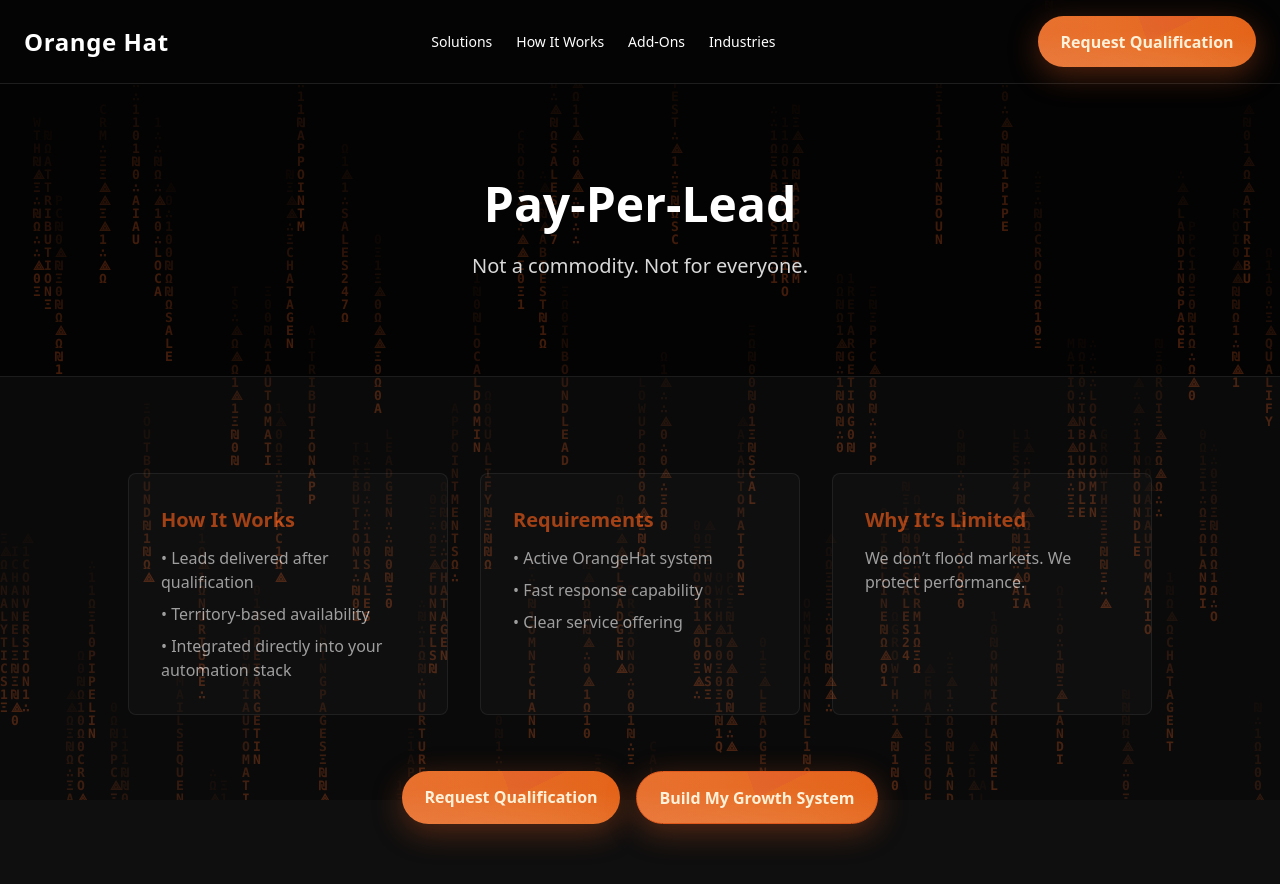
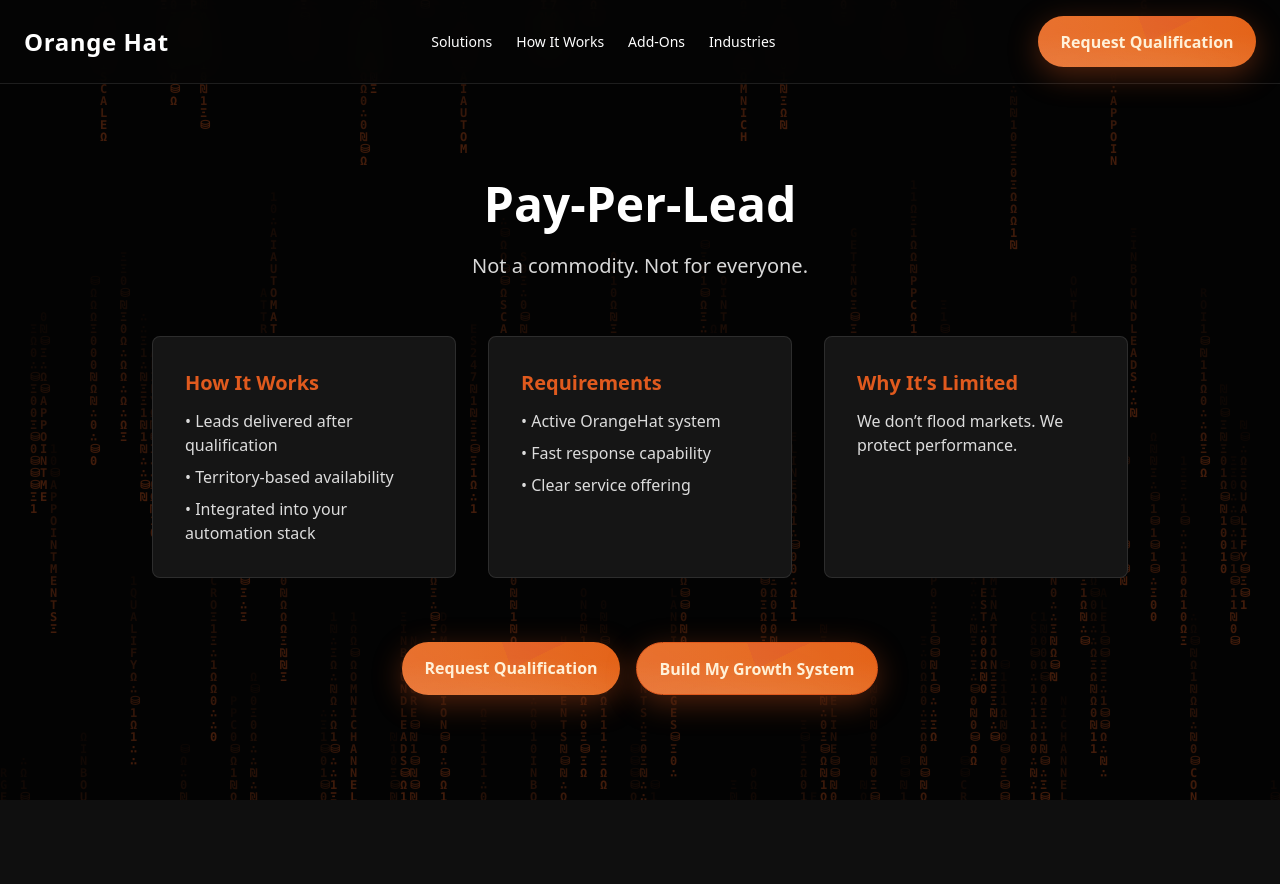
Before and after one commit to MrOrangeUS/orangehat-marketing, a Next.js app: page /pay-per-lead in a window 1280 px wide. Shown: the top 884 px of the page. After the commit the page ends 800 px from the top, so only its background shows below. Built offline with nearby package versions, Linux system fonts and the light colour scheme; no server answers.

Commit message:
Update page.tsx

```diff
--- a/app/pay-per-lead/page.tsx
+++ b/app/pay-per-lead/page.tsx
@@ -1,3 +1,5 @@
+"use client";
+
 import Link from "next/link";
 import MatrixRain from "../../components/MatrixRain";
 
@@ -8,41 +10,48 @@
 export default function PayPerLeadPage() {
   return (
     <main className="text-white bg-[#050505] min-h-screen">
+      <MatrixRain
+        color="#E05A1E"
+        glyph="01ΩΞ₪⛁∴"
+        fontSize={12}
+        speed={0.1}
+        tailLength={16}
+        injectChance={0.008}
+        background="rgb(0,0,0)"
+      />
+
       <header className="sticky top-0 z-20 bg-[#050505]/80 backdrop-blur-md border-b border-white/10">
         <div className="max-w-7xl mx-auto px-6 py-4 flex justify-between items-center">
           <Link href="/" className="text-2xl font-bold tracking-wide">
             Orange Hat
           </Link>
+
           <nav className="hidden md:flex space-x-6 items-center text-sm">
             <Link href="/solutions" className="hover:text-[--oh-orange]">Solutions</Link>
             <Link href="/how-it-works" className="hover:text-[--oh-orange]">How&nbsp;It&nbsp;Works</Link>
             <Link href="/add-ons" className="hover:text-[--oh-orange]">Add-Ons</Link>
             <Link href="/industry" className="hover:text-[--oh-orange]">Industries</Link>
           </nav>
+
           <a href={CTA_URL} target="_blank" rel="noopener" className="oh-pill hidden md:inline-block">
             Request Qualification
           </a>
         </div>
       </header>
 
-      <div className="relative overflow-hidden">
-        <MatrixRain className="absolute inset-0 pointer-events-none" />
-        <section className="relative z-10 max-w-5xl mx-auto text-center px-6 py-24">
+      <section className="relative z-10 max-w-5xl mx-auto px-6 py-24 text-center">
         <h1 className="text-4xl md:text-5xl font-bold mb-6">Pay-Per-Lead</h1>
-          <p className="text-lg md:text-xl text-white/85">
+        <p className="text-lg md:text-xl text-white/85 mb-14">
           Not a commodity. Not for everyone.
         </p>
-        </section>
-      </div>
 
-      <section className="py-24 px-6 bg-[#0f0f0f] border-t border-white/10">
-        <div className="max-w-5xl mx-auto grid grid-cols-1 md:grid-cols-3 gap-8 text-left">
+        <div className="grid grid-cols-1 md:grid-cols-3 gap-8 text-left">
           <div className="bg-[#151515] p-8 rounded-lg border border-white/10">
             <h2 className="text-xl font-semibold mb-3 text-[--oh-orange]">How It Works</h2>
             <ul className="space-y-2 text-white/85">
               <li>• Leads delivered after qualification</li>
               <li>• Territory-based availability</li>
-              <li>• Integrated directly into your automation stack</li>
+              <li>• Integrated into your automation stack</li>
             </ul>
           </div>
 
@@ -63,8 +72,7 @@
           </div>
         </div>
 
-        <div className="mt-14 text-center">
-          <div className="flex flex-col sm:flex-row justify-center gap-4">
+        <div className="mt-16 flex flex-col sm:flex-row justify-center gap-4">
           <a href={CTA_URL} target="_blank" rel="noopener" className="oh-pill">
             Request Qualification
           </a>
@@ -75,7 +83,6 @@
             Build My Growth System
           </Link>
         </div>
-        </div>
       </section>
     </main>
   );
```
Lines whose indentation alone changed are shown as unchanged.
